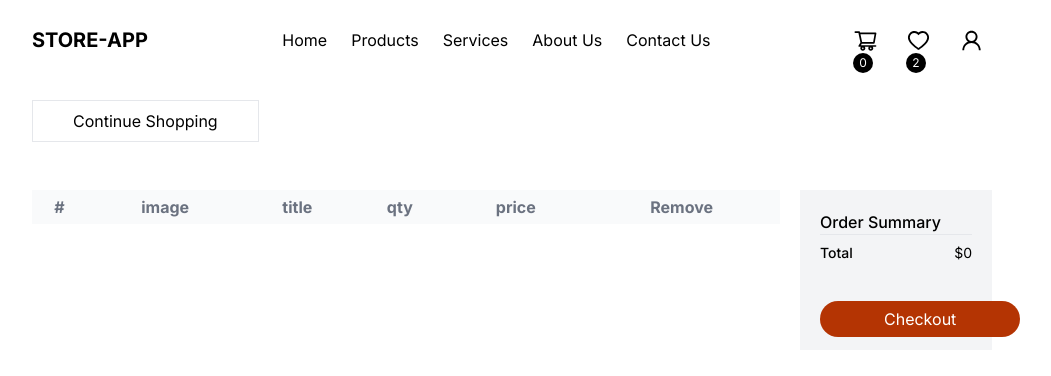
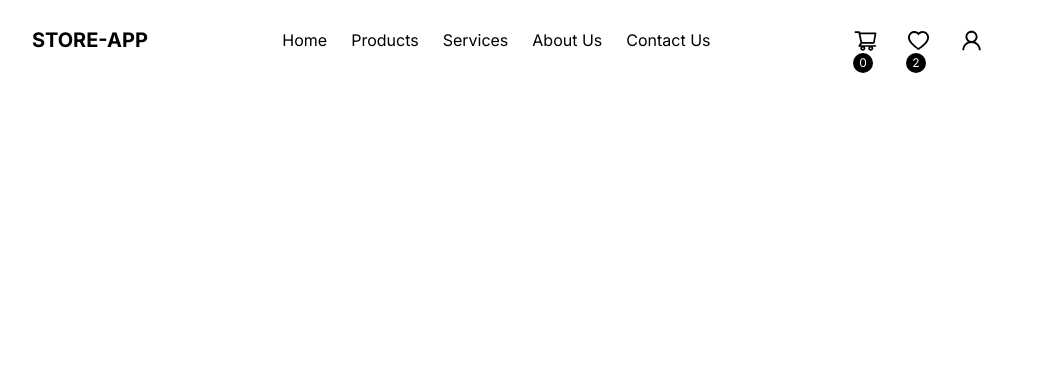
Before and after one commit to zarshabk/ecom-nextjs-01, a Next.js app: page /cart in a window 1280 px wide. Shown: the top 376 px of the page, without its empty margins (128-1179 px from the left). Built offline with nearby package versions, Linux system fonts and the light colour scheme.

Commit message:
remove build error

```diff
--- a/src/components/LayoutComp.jsx
+++ b/src/components/LayoutComp.jsx
@@ -5,12 +5,12 @@ import { Provider } from "react-redux";
 import Header from "./Header";
 import { Footer } from "flowbite-react";
 
-const LayoutComp = ({ children }) => {
+const LayoutComp = ({ pages }) => {
   return (
     <Provider store={store}>
       <Header />
       <main className="container w-[98%] lg:w-[80%] md:w-[90%] m-auto">
-        {children}
+        {pages}
       </main>
       <Footer />
     </Provider>
```
